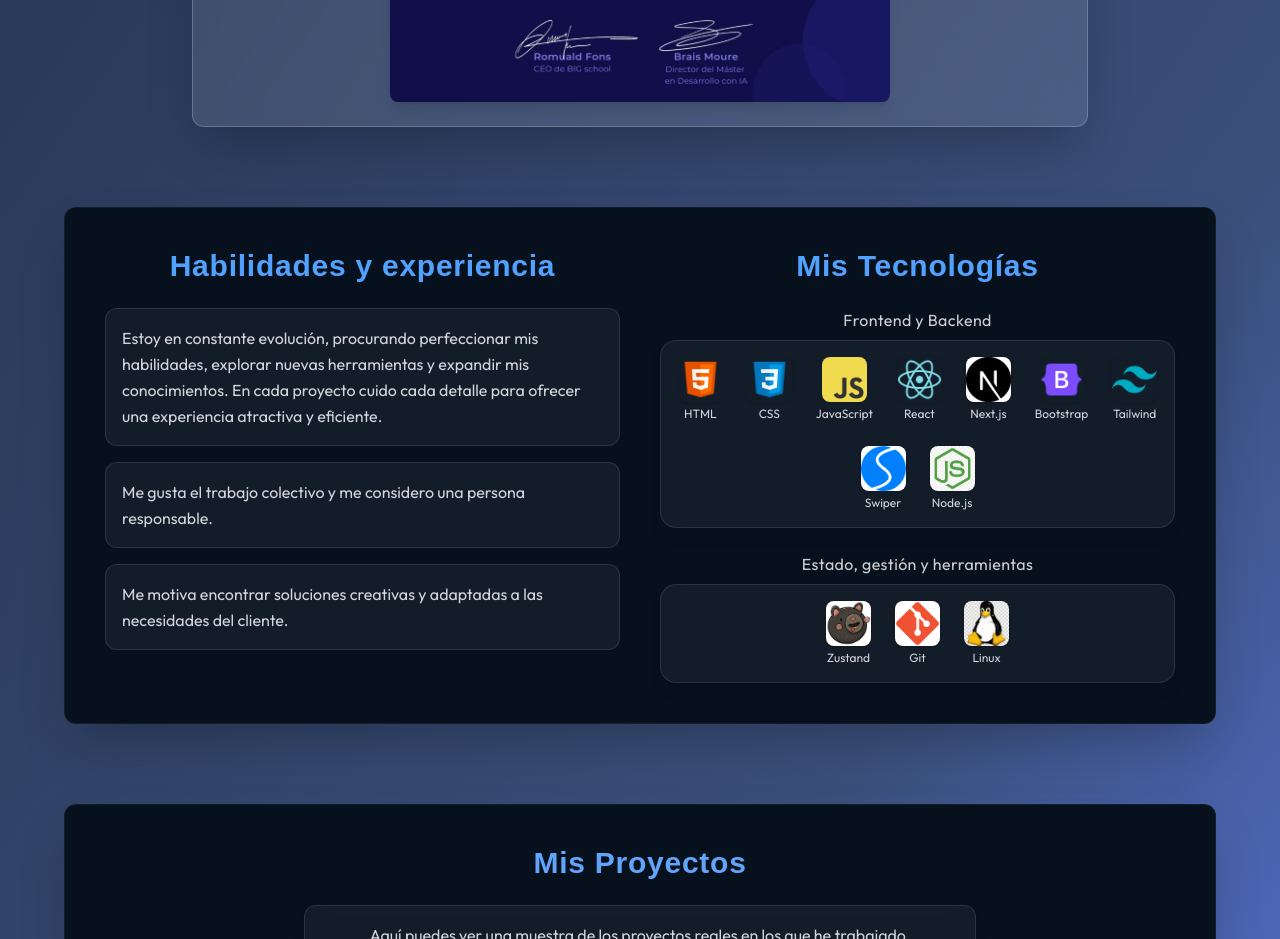
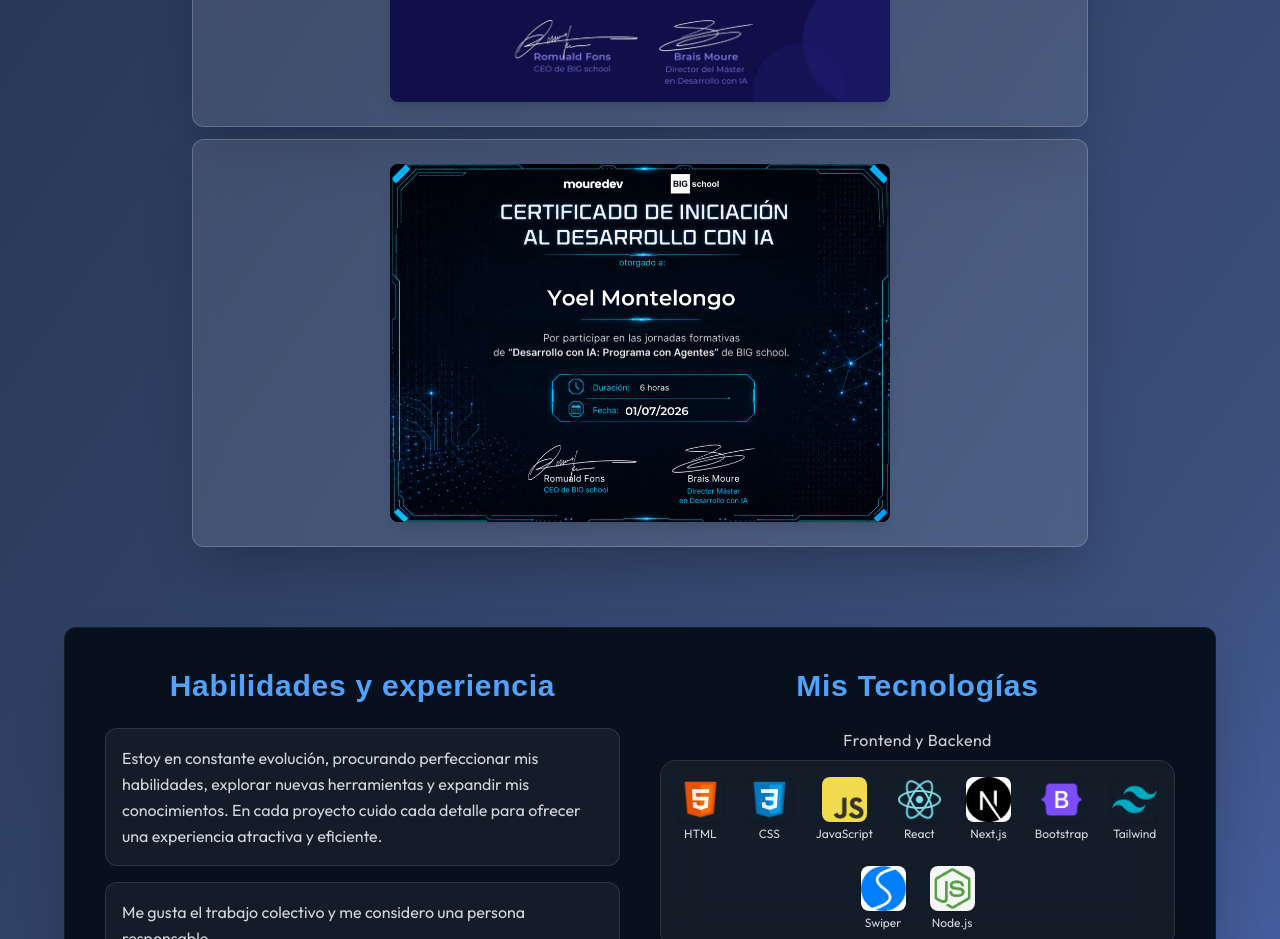
Before and after one commit to Yoel-stack/PortafolioWeb, a Next.js app in the folder portafolio/: page / in a window 1280 px wide. Shown: the part 1340-2279 px from the top of the page. Built offline with nearby package versions, Linux system fonts and the light colour scheme; a web font is replaced by a local one.

Commit message:
I am adding an artificial intelligence certification

```diff
--- a/portafolio/src/app/components/Certifications.tsx
+++ b/portafolio/src/app/components/Certifications.tsx
@@ -1,5 +1,6 @@
 import Image from "next/image";
 import certificadoIA from "../img/certificadoIA.png";
+import certificadoIA2 from "../img/certificadoIA2.png";
 
 export const Certifications = () => {
   return (
@@ -21,6 +22,17 @@ export const Certifications = () => {
             priority
           />
         </div>
+        <div
+          className="p-6 mt-3 rounded-xl shadow-2xl bg-white/10 backdrop-blur-md border border-white/20 flex items-center justify-center hover:scale-[1.02] transition-all duration-300">
+          <Image
+            src={certificadoIA2}
+            alt="Certificación IA"
+            width={500}
+            height={0}
+            className="rounded-lg shadow-lg"
+            priority
+          />
+        </div>
       </div>
     </section>
   );
```
Also changed, not shown: portafolio/src/app/img/certificadoIA2.png (added).
